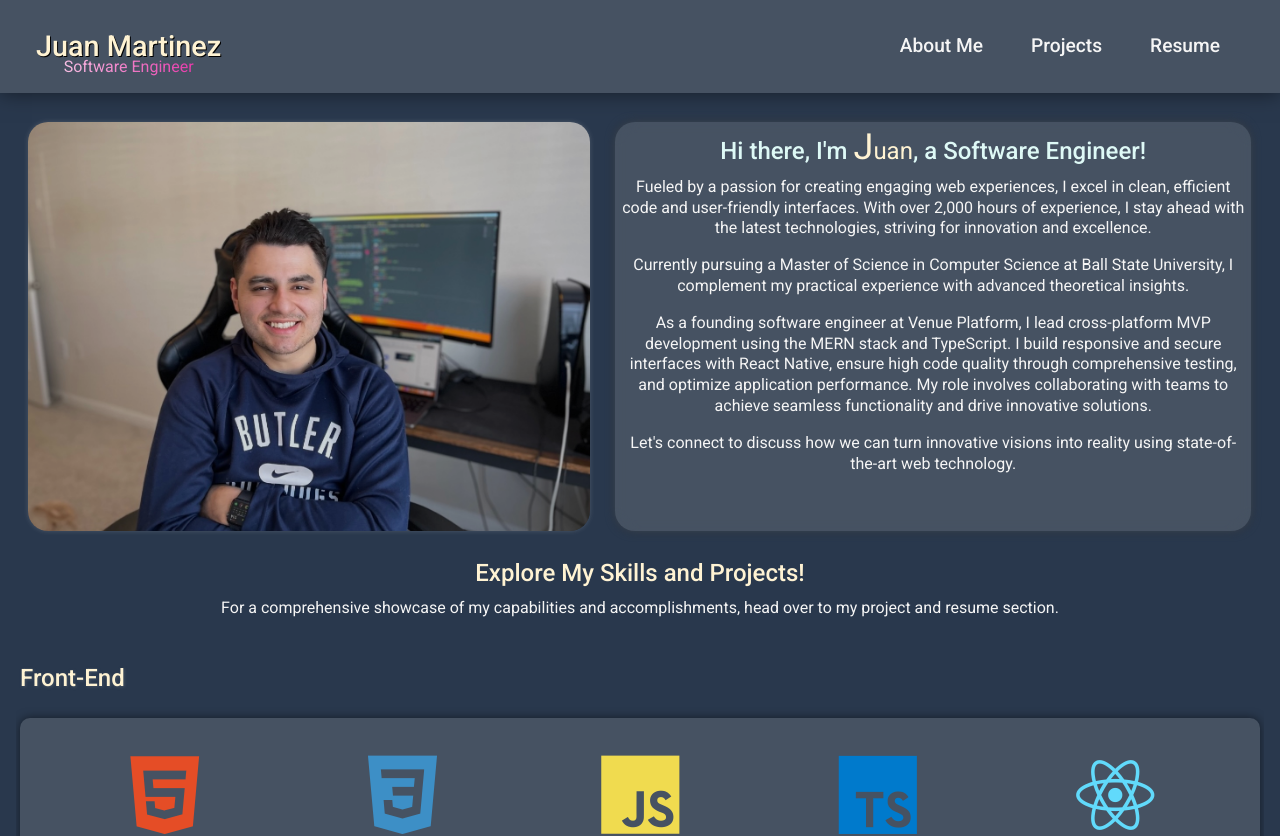
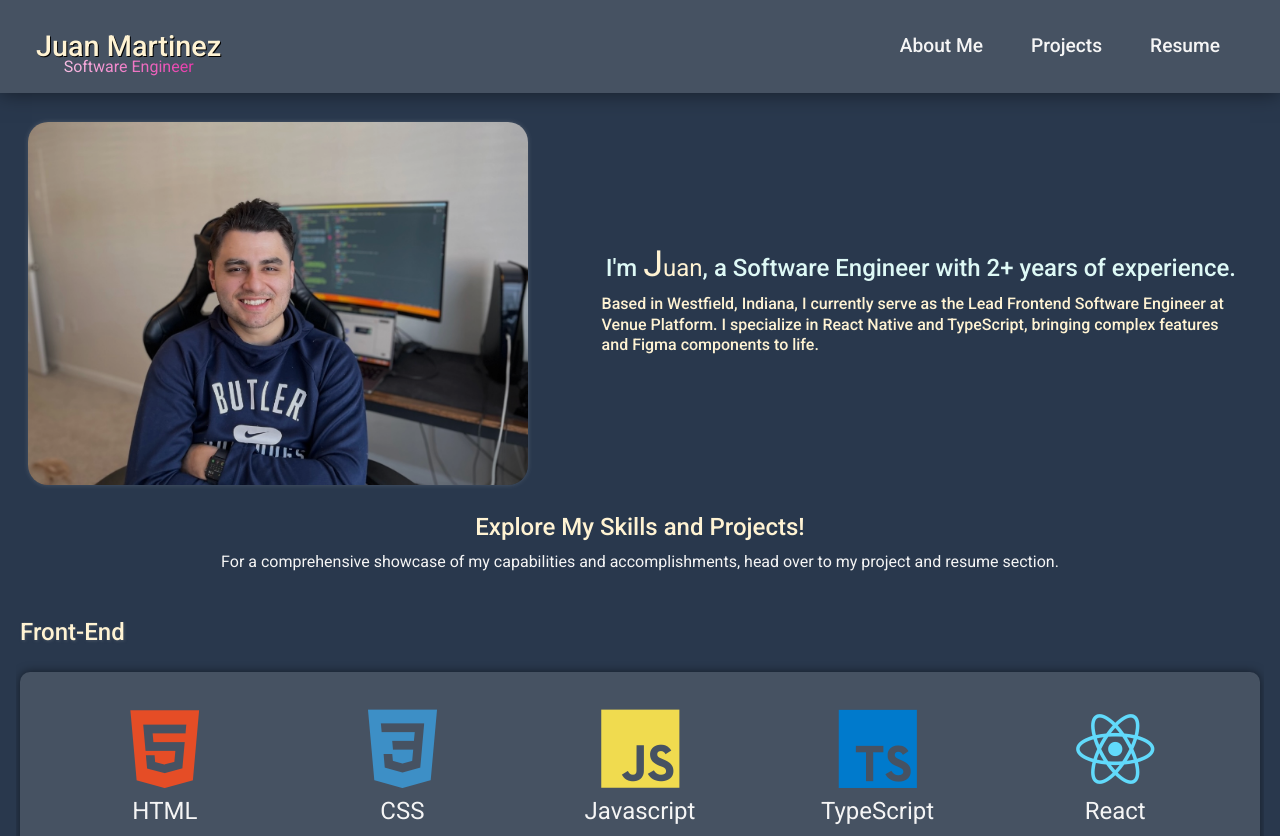
Before and after one commit to JuanMartinez503/React-portfolio, a React (Vite) app: page / in a window 1280 px wide. Shown: the top 836 px of the page. Built offline with nearby package versions, Linux system fonts and the light colour scheme.

Commit message:
Update CSS styles and content in App.css, BackToTopBtn.jsx, Project.jsx, and Home.jsx

```diff
--- a/src/App.css
+++ b/src/App.css
@@ -249,7 +249,7 @@ footer .card-body {
 }
 
 #headshot {
-  width: 45%;
+  width: 40%;
   margin-left: 1%;
   border-radius: 20px;
   margin-right: 1%;
@@ -270,34 +270,26 @@ footer .card-body {
 
 #home-intro{
   margin-left: 1%;
-  background-color: var(--primary);
-  width: 51%;
+  width: 55%;
   border-radius: 20px;
   color: var(--secondary);
-  box-shadow: 0 0 10px rgba(0, 0, 0, 0.6);
   position: relative;
   z-index: 1;
+  display: flex
+  ;
+  flex-direction: column;
+  justify-content: center;
 
 
 }
-#home-intro::before {
 
-    content: "";
-    position: absolute;
-    border-radius: 20px;
-    top: 0;
-    left: 0;
-    width: 100%;
-    height: 100%;
-   background-color: inherit !important;
-    filter: blur(5px); /* Adjust the blur amount as needed */
-    z-index: -1; /* Place the background behind the content */
-  }
 
-#home-intro p{
+#home-intro h5{
   line-height: 1.3;
-  color: var(--complementary);
+  padding-left: 20px;
+  padding-right: 20px;
   font-size: 1rem;
+  color: var(--secondbg);
 
 }
 #j{
@@ -525,16 +517,11 @@ font-size: 1rem;
   }
   #home-intro{
 
-    border: 1px solid black;
     margin: 3% auto;
-
+    background-color: var(--primary);
     width: 90%;
   }
-  #home-intro p{
 
-    font-size: 1rem;
-    padding: 2px;
-  }
   .dev-icon-div{
     width: 8rem;
   }
--- a/src/components/BackToTopBtn.jsx
+++ b/src/components/BackToTopBtn.jsx
@@ -26,7 +26,7 @@ export default function BackToTopBtn() {
               xmlns="http://www.w3.org/2000/svg"
               width="16"
               height="16"
-              fill="black"
+              fill="white"
               className="bi bi-arrow-up"
               viewBox="0 0 16 16"
             >
--- a/src/components/Project.jsx
+++ b/src/components/Project.jsx
@@ -33,7 +33,7 @@ export default function Project({
               <i className="devicon-github-original colored"></i>
             </Link>
 </div>
-          <p className="text-center">{description}</p>
+          <p >{description}</p>
           <div className="text-center">
             <i className={stack1}></i>
 
--- a/src/pages/Home.jsx
+++ b/src/pages/Home.jsx
@@ -18,24 +18,21 @@ export default function Home() {
   const gradient = "project-info-bg flex-wrap";
   return (
     <div className=" overflow-hidden">
-      <div className="intro d-flex flex-wrap top mt-3" data-aos="zoom-in">
+      <div className="intro d-flex justify-content-between flex-wrap top mt-3" data-aos="zoom-in">
         <img
           id="headshot"
           src={headshot}
           alt="A picture of myself smiling with my arms crossed"
         />
- <div id="home-intro" className="text-center p-1 flex-wrap">
-  <h4>
-    Hi there, I'm <span id="j">J</span>
-    <span id="uan">uan</span>, a Software Engineer!
+ <div id="home-intro" className=" p-1 flex-wrap">
+  <h4 className="text-center ">
+     I'm <span id="j">J</span>
+    <span id="uan">uan</span>, a Software Engineer with 2+ years of experience.
   </h4>
-  <p>Fueled by a passion for creating engaging web experiences, I excel in clean, efficient code and user-friendly interfaces. With over 2,000 hours of experience, I stay ahead with the latest technologies, striving for innovation and excellence.</p>
+  <h5>Based in Westfield, Indiana, I currently serve as the Lead Frontend Software Engineer at Venue Platform. I specialize in React Native and TypeScript, bringing complex features and Figma components to life.</h5>
 
-<p>Currently pursuing a Master of Science in Computer Science at Ball State University, I complement my practical experience with advanced theoretical insights.</p>
 
-<p>As a founding software engineer at Venue Platform, I lead cross-platform MVP development using the MERN stack and TypeScript. I build responsive and secure interfaces with React Native, ensure high code quality through comprehensive testing, and optimize application performance. My role involves collaborating with teams to achieve seamless functionality and drive innovative solutions.</p>
 
-<p>Let's connect to discuss how we can turn innovative visions into reality using state-of-the-art web technology.</p>
 
 </div>
 
```
